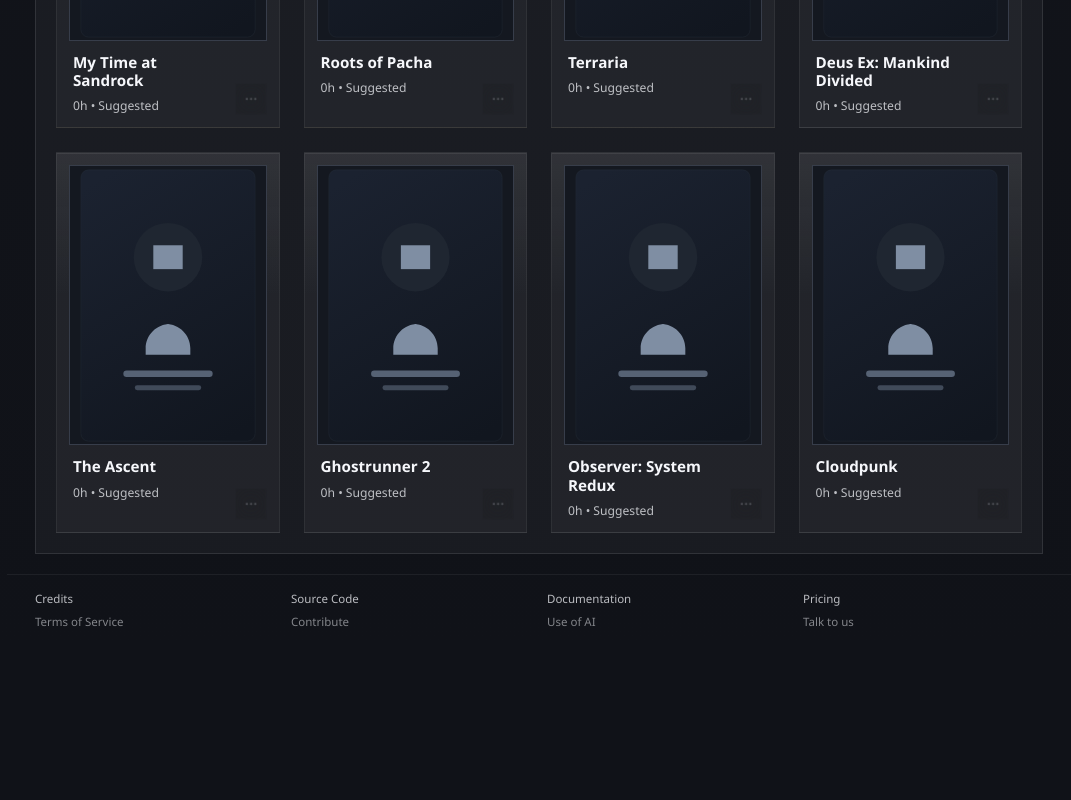
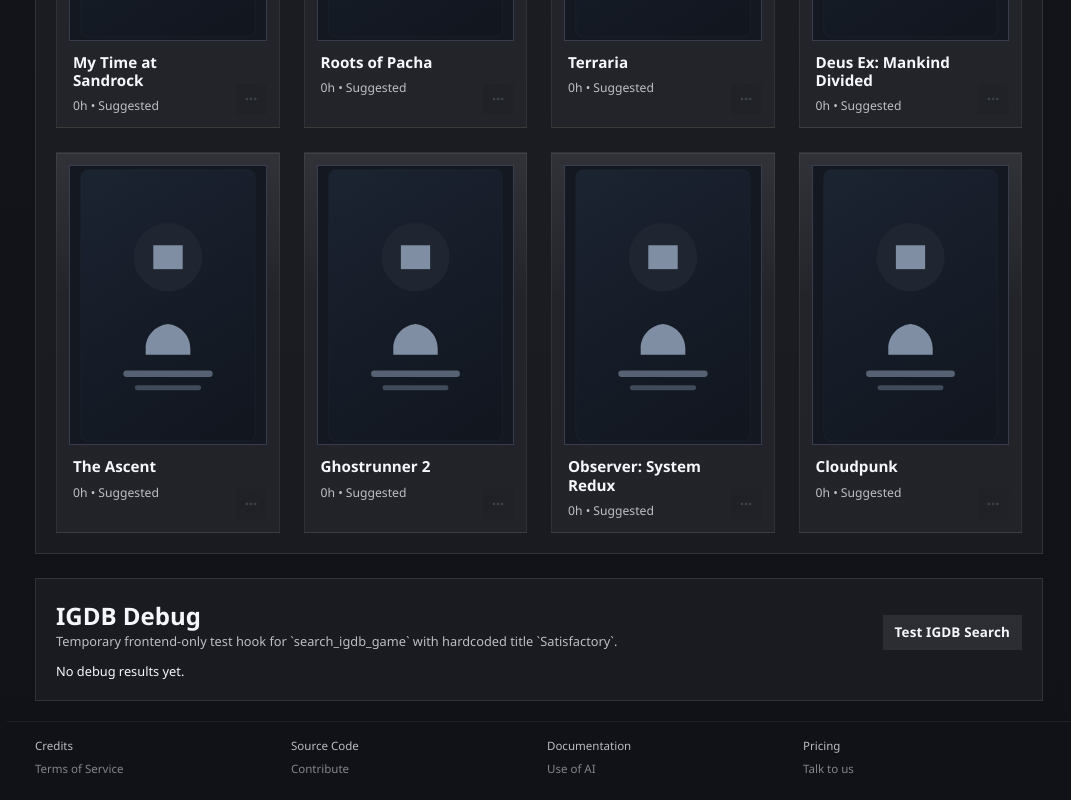
Before and after one commit to AarZoooo/Game-Launcher, a SvelteKit app: page /games in a window 1280 px wide. Shown: the part 3677-4477 px from the top of the page, without its empty margins (209-1280 px from the left). Before the commit the page ends 4330 px from the top, so only its background shows below. Built offline with nearby package versions, Linux system fonts and the light colour scheme.

Commit message:
test-igdb

```diff
--- a/src/lib/services/tauriService.ts
+++ b/src/lib/services/tauriService.ts
@@ -27,6 +27,16 @@
 	minutesPlayedToday: number;
 }
 
+export interface IgdbSearchResult {
+	id: number;
+	name: string;
+	slug?: string;
+	genres: string[];
+	coverUrl?: string;
+	screenshotUrls: string[];
+	summary?: string;
+}
+
 export interface LocalScanResult extends ImportedGameResult {}
 
 export interface ManualGameCandidate {
@@ -53,6 +63,12 @@
 
 export async function getTodayPlaytime(): Promise<TodayPlaytimeEntry[]> {
 	return invoke<TodayPlaytimeEntry[]>("get_today_playtime");
+}
+
+export async function searchIgdbGame(
+	title: string,
+): Promise<IgdbSearchResult[]> {
+	return invoke<IgdbSearchResult[]>("search_igdb_game", { title });
 }
 
 export async function scanLocalGames(): Promise<LocalScanResult[]> {
--- a/src/routes/games/+page.svelte
+++ b/src/routes/games/+page.svelte
@@ -15,6 +15,10 @@
 	scanImportCandidates,
 } from "$lib/services/importService";
 import {
+	type IgdbSearchResult,
+	searchIgdbGame,
+} from "$lib/services/tauriService";
+import {
 	catalogGames,
 	hasDuplicateGame,
 	installedGames,
@@ -31,9 +35,29 @@
 let scanError = "";
 let scanResults: ImportedGameResult[] = [];
 let autoSearchMessage = "";
+let igdbDebugLoading = false;
+let igdbDebugError = "";
+let igdbDebugResults: IgdbSearchResult[] = [];
 let filteredInstalledGames: Game[] = [];
 let filteredCatalogGames: Game[] = [];
 let filters: GameFilterState = { ...defaultGameFilters };
+
+async function runIgdbDebugSearch() {
+	igdbDebugLoading = true;
+	igdbDebugError = "";
+
+	try {
+		const results = await searchIgdbGame("Satisfactory");
+		igdbDebugResults = results;
+		console.log("IGDB debug results for Satisfactory:", results);
+	} catch (error) {
+		igdbDebugResults = [];
+		igdbDebugError = error instanceof Error ? error.message : String(error);
+		console.error("IGDB debug search failed:", error);
+	} finally {
+		igdbDebugLoading = false;
+	}
+}
 
 async function startScan(platform: "steam" | "epic") {
 	scannedPlatform = platform;
@@ -231,6 +255,42 @@
       <EmptyState kind="noResults" message={pageLabels.games.catalogEmpty} />
     {/if}
   </section>
+
+  <section class="section debug-panel">
+    <div class="section-header">
+      <div>
+        <h2>IGDB Debug</h2>
+        <p>Temporary frontend-only test hook for `search_igdb_game` with hardcoded title `Satisfactory`.</p>
+      </div>
+      <Button quiet compact on:click={runIgdbDebugSearch}>
+        {igdbDebugLoading ? 'Searching...' : 'Test IGDB Search'}
+      </Button>
+    </div>
+
+    {#if igdbDebugError}
+      <p class="debug-error">{igdbDebugError}</p>
+    {/if}
+
+    {#if igdbDebugResults.length > 0}
+      <div class="debug-results">
+        {#each igdbDebugResults as result}
+          <article class="debug-result">
+            <strong>{result.name}</strong>
+            <span>ID: {result.id}</span>
+            <span>Slug: {result.slug || 'n/a'}</span>
+            <span>Genres: {result.genres.length ? result.genres.join(', ') : 'none'}</span>
+            <span>Cover: {result.coverUrl || 'n/a'}</span>
+            <span>Screenshots: {result.screenshotUrls.length}</span>
+            {#if result.summary}
+              <p>{result.summary}</p>
+            {/if}
+          </article>
+        {/each}
+      </div>
+    {:else if !igdbDebugLoading}
+      <p class="debug-placeholder">No debug results yet.</p>
+    {/if}
+  </section>
 </div>
 
 {#if showFilters}
@@ -351,6 +411,46 @@
     transform: translateY(-1px);
   }
 
+  .debug-panel {
+    gap: var(--space-3);
+  }
+
+  .debug-results {
+    display: grid;
+    gap: var(--space-3);
+  }
+
+  .debug-result {
+    display: grid;
+    gap: var(--space-1);
+    padding: var(--space-4);
+    border: 1px solid var(--surface-border-soft);
+    background: var(--surface-glass);
+    color: var(--text-secondary);
+  }
+
+  .debug-result strong {
+    color: var(--text-primary);
+    font-size: 0.95rem;
+  }
+
+  .debug-result span,
+  .debug-result p,
+  .debug-placeholder,
+  .debug-error {
+    margin: 0;
+    font-size: 0.8rem;
+  }
+
+  .debug-result p {
+    margin-top: var(--space-2);
+    line-height: 1.45;
+  }
+
+  .debug-error {
+    color: var(--color-danger-1);
+  }
+
   @media (max-width: 980px) {
     .header {
       flex-direction: column;
```
